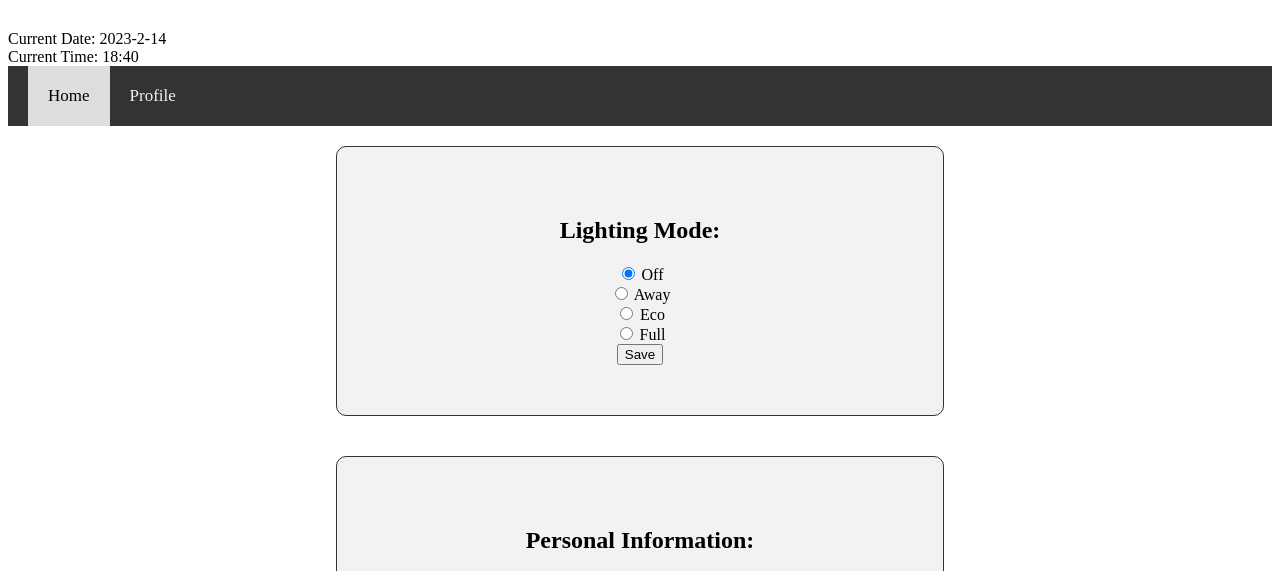
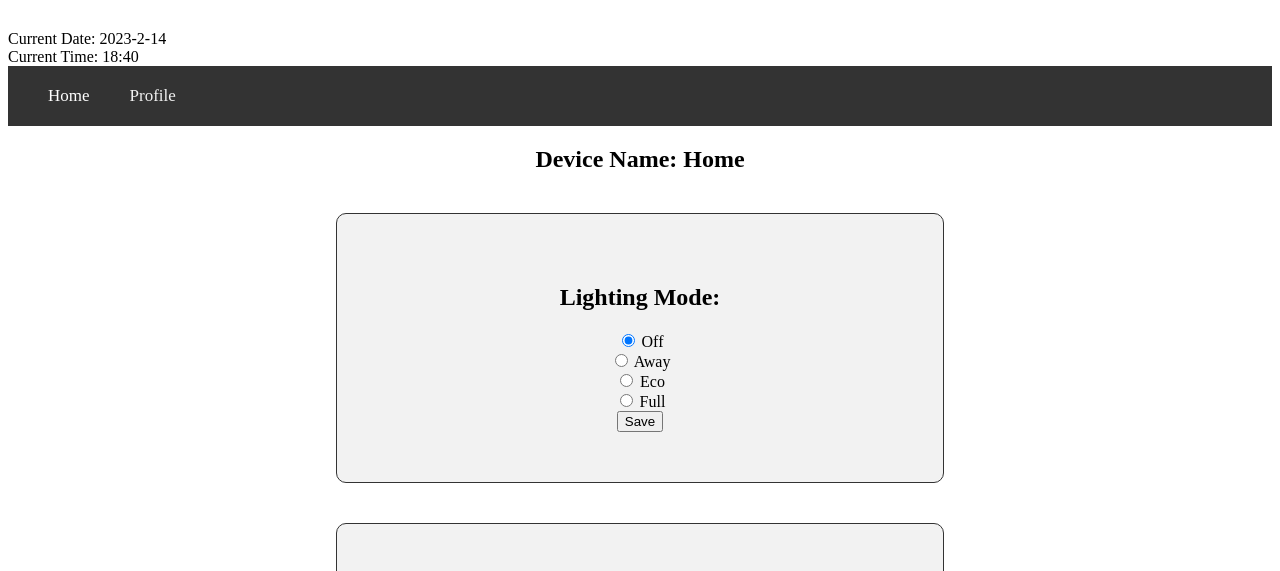
Before and after one commit to Dsopinka/Assignment-1, a plain HTML site: page index.html in a window 1280 px wide. Shown: the part 195-766 px from the top of the page. Drawn offline with Linux system fonts and the light colour scheme.

Commit message:
Updated Style

```diff
--- a/index.html
+++ b/index.html
@@ -15,6 +15,7 @@
         <a class="active" href="#home">Home</a>
         <a href="profile.html">Profile</a>
       </div>
+      <h2 class="deviceName">Device Name: Home</h2>
       <div class="container">
         <div class="light-mode">
           <h2 class="light-title">Lighting Mode:</h2>
--- a/style.css
+++ b/style.css
@@ -17,14 +17,13 @@
 
 /* Change the color of links on hover */
 .topnav a:hover {
-  background-color: #04aa6d;
-  color: white;
+  background-color: #183cb3;
+
 }
 
 /* Add a color to the active/current link */
 .topnav a.active {
-  background-color: #ddd;
-  color: black;
+  color:white
 }
 
 /* Welcome Section */
@@ -73,3 +72,7 @@
   padding: 50px;
   margin: 20px;
 }
+
+.deviceName {
+  text-align: center;
+}
```
